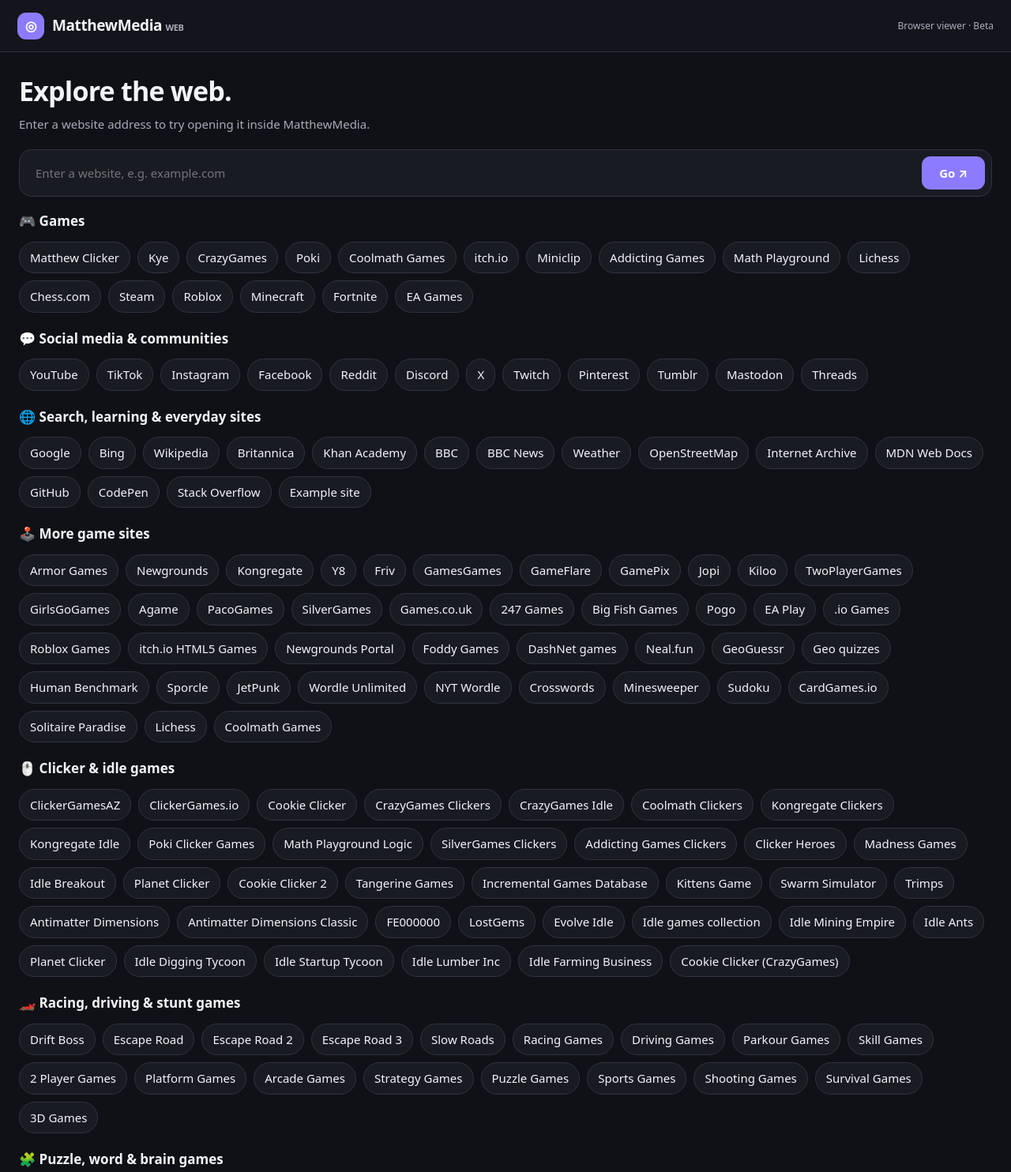
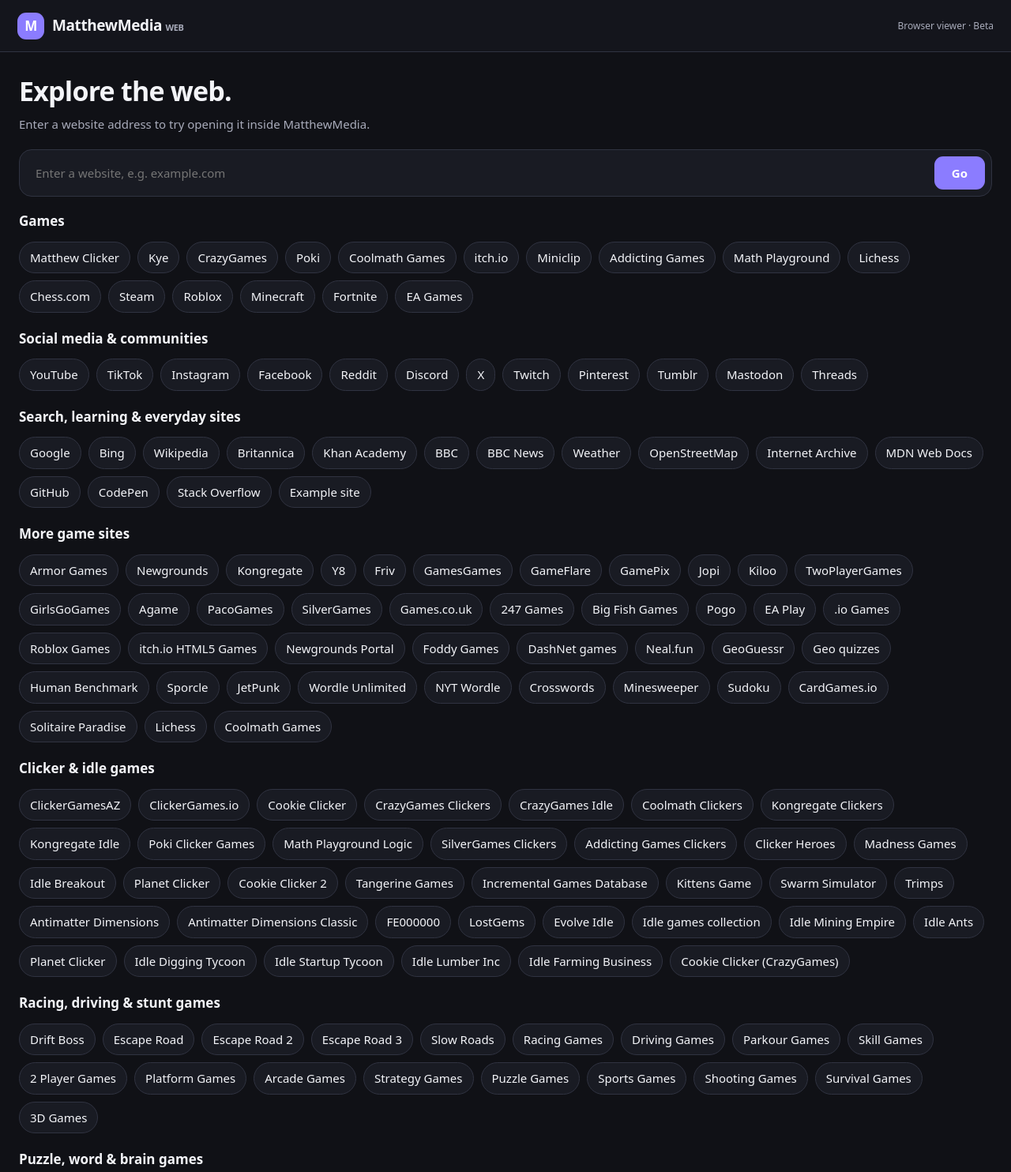
Before and after one commit to MTYT7/MatthewMediaMM, a plain HTML site: page index.html in a window 1280 px wide. Shown: the top 1484 px of the page at 79% size. Drawn offline with Linux system fonts and the light colour scheme.

Commit message:
Remove emojis throughout website interface

```diff
--- a/index.html
+++ b/index.html
@@ -38,7 +38,7 @@ footer{text-align:center;color:#777;font-size:12px;padding:18px 0 4px}
 </head>
 <body>
 <header>
-  <div class="logo"><span class="mark">◎</span><span>MatthewMedia<span class="tag"> WEB</span></span></div>
+  <div class="logo"><span class="mark">M</span><span>MatthewMedia<span class="tag"> WEB</span></span></div>
   <div class="status" id="browserStatus">Browser viewer · Beta</div>
 </header>
 <main>
@@ -48,10 +48,10 @@ footer{text-align:center;color:#777;font-size:12px;padding:18px 0 4px}
   </section>
   <form id="webForm" class="search">
     <input id="webUrl" type="text" inputmode="url" autocomplete="url" placeholder="Enter a website, e.g. example.com" aria-label="Website address" required>
-    <button class="go" type="submit">Go ↗</button>
+    <button class="go" type="submit">Go </button>
   </form>
   <section class="link-library" aria-label="Website directory">
-    <h2>🎮 Games</h2>
+    <h2>Games</h2>
     <div class="shortcuts">
       <button class="shortcut" type="button" data-url="https://mtyt7.github.io/MatthewClickerMC/">Matthew Clicker</button>
       <button class="shortcut" type="button" data-url="https://aidenenksb-ops.github.io/kye/">Kye</button>
@@ -70,7 +70,7 @@ footer{text-align:center;color:#777;font-size:12px;padding:18px 0 4px}
       <button class="shortcut" type="button" data-url="https://www.fortnite.com/">Fortnite</button>
       <button class="shortcut" type="button" data-url="https://www.ea.com/">EA Games</button>
     </div>
-    <h2>💬 Social media & communities</h2>
+    <h2>Social media & communities</h2>
     <div class="shortcuts">
       <button class="shortcut" type="button" data-url="https://www.youtube.com/">YouTube</button>
       <button class="shortcut" type="button" data-url="https://www.tiktok.com/">TikTok</button>
@@ -85,7 +85,7 @@ footer{text-align:center;color:#777;font-size:12px;padding:18px 0 4px}
       <button class="shortcut" type="button" data-url="https://mastodon.social/">Mastodon</button>
       <button class="shortcut" type="button" data-url="https://threads.net/">Threads</button>
     </div>
-    <h2>🌐 Search, learning & everyday sites</h2>
+    <h2>Search, learning & everyday sites</h2>
     <div class="shortcuts">
       <button class="shortcut" type="button" data-url="https://www.google.com/">Google</button>
       <button class="shortcut" type="button" data-url="https://www.bing.com/">Bing</button>
@@ -103,7 +103,7 @@ footer{text-align:center;color:#777;font-size:12px;padding:18px 0 4px}
       <button class="shortcut" type="button" data-url="https://stackoverflow.com/">Stack Overflow</button>
       <button class="shortcut" type="button" data-url="https://example.com/">Example site</button>
     </div>
-    <h2>🕹️ More game sites</h2>
+    <h2>More game sites</h2>
     <div class="shortcuts">
       <button class="shortcut" type="button" data-url="https://www.armorgames.com/">Armor Games</button>
       <button class="shortcut" type="button" data-url="https://www.newgrounds.com/games">Newgrounds</button>
@@ -147,7 +147,7 @@ footer{text-align:center;color:#777;font-size:12px;padding:18px 0 4px}
       <button class="shortcut" type="button" data-url="https://lichess.org/">Lichess</button>
       <button class="shortcut" type="button" data-url="https://www.coolmathgames.com/">Coolmath Games</button>
     </div>
-    <h2>🖱️ Clicker & idle games</h2>
+    <h2>Clicker & idle games</h2>
     <div class="shortcuts">
       <button class="shortcut" type="button" data-url="https://clickergamesaz.io/">ClickerGamesAZ</button>
       <button class="shortcut" type="button" data-url="https://clickergames.io/">ClickerGames.io</button>
@@ -186,7 +186,7 @@ footer{text-align:center;color:#777;font-size:12px;padding:18px 0 4px}
       <button class="shortcut" type="button" data-url="https://www.crazygames.com/game/idle-farming-business">Idle Farming Business</button>
       <button class="shortcut" type="button" data-url="https://www.crazygames.com/game/cookie-clicker">Cookie Clicker (CrazyGames)</button>
     </div>
-    <h2>🏎️ Racing, driving & stunt games</h2>
+    <h2>Racing, driving & stunt games</h2>
     <div class="shortcuts">
       <button class="shortcut" type="button" data-url="https://driftboss.io/">Drift Boss</button>
       <button class="shortcut" type="button" data-url="https://escaperoad.io/">Escape Road</button>
@@ -207,7 +207,7 @@ footer{text-align:center;color:#777;font-size:12px;padding:18px 0 4px}
       <button class="shortcut" type="button" data-url="https://www.crazygames.com/t/survival">Survival Games</button>
       <button class="shortcut" type="button" data-url="https://www.crazygames.com/t/3d">3D Games</button>
     </div>
-    <h2>🧩 Puzzle, word & brain games</h2>
+    <h2>Puzzle, word & brain games</h2>
     <div class="shortcuts">
       <button class="shortcut" type="button" data-url="https://2048game.com/">2048</button>
       <button class="shortcut" type="button" data-url="https://www.nytimes.com/games/connections">Connections</button>
@@ -226,7 +226,7 @@ footer{text-align:center;color:#777;font-size:12px;padding:18px 0 4px}
       <button class="shortcut" type="button" data-url="https://www.boardgamearena.com/">Board Game Arena</button>
       <button class="shortcut" type="button" data-url="https://www.chess.org/">Chess.org</button>
     </div>
-    <h2>👾 Arcade, platform & action games</h2>
+    <h2>Arcade, platform & action games</h2>
     <div class="shortcuts">
       <button class="shortcut" type="button" data-url="https://www.crazygames.com/">CrazyGames Arcade</button>
       <button class="shortcut" type="button" data-url="https://www.newgrounds.com/games">Newgrounds Games</button>
@@ -247,7 +247,7 @@ footer{text-align:center;color:#777;font-size:12px;padding:18px 0 4px}
       <button class="shortcut" type="button" data-url="https://www.playhop.com/">Playhop</button>
       <button class="shortcut" type="button" data-url="https://www.crazygames.com/">More free games</button>
     </div>
-    <h2>🎬 Video, music & creativity</h2>
+    <h2>Video, music & creativity</h2>
     <div class="shortcuts">
       <button class="shortcut" type="button" data-url="https://www.netflix.com/">Netflix</button>
       <button class="shortcut" type="button" data-url="https://www.disneyplus.com/">Disney+</button>
@@ -262,7 +262,7 @@ footer{text-align:center;color:#777;font-size:12px;padding:18px 0 4px}
   <div class="note" id="browserNote"><strong>Heads up:</strong> this is an early browser viewer, not a full browser. The server currently allows only configured domains, and some sites may not work because of their security settings or complex page features.</div>
   <section class="viewer" aria-label="Website viewer">
     <iframe id="webFrame" title="Website viewer" referrerpolicy="no-referrer" src="about:blank"></iframe>
-    <div class="empty" id="webEmpty"><div class="globe">◎</div><h2>Your browser is ready</h2><p>Type a website above, or choose a quick link to start.</p></div>
+    <div class="empty" id="webEmpty"><div class="globe">M</div><h2>Your browser is ready</h2><p>Type a website above, or choose a quick link to start.</p></div>
   </section>
   <footer>MatthewMedia Web · Independent website viewer</footer>
 </main>
```
